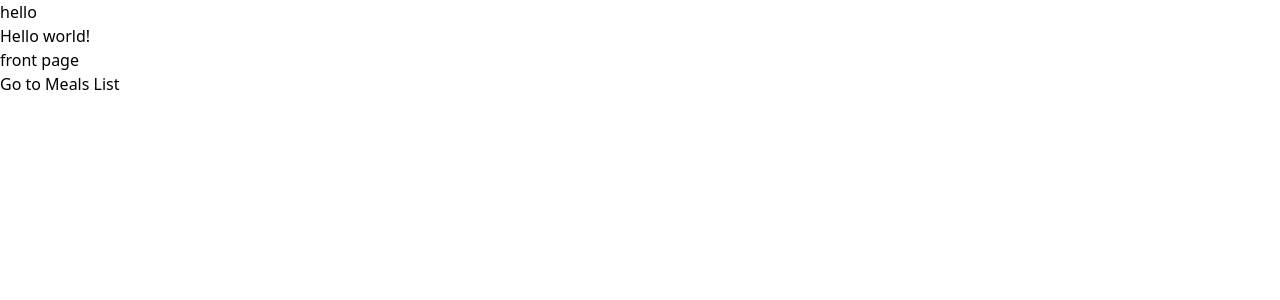
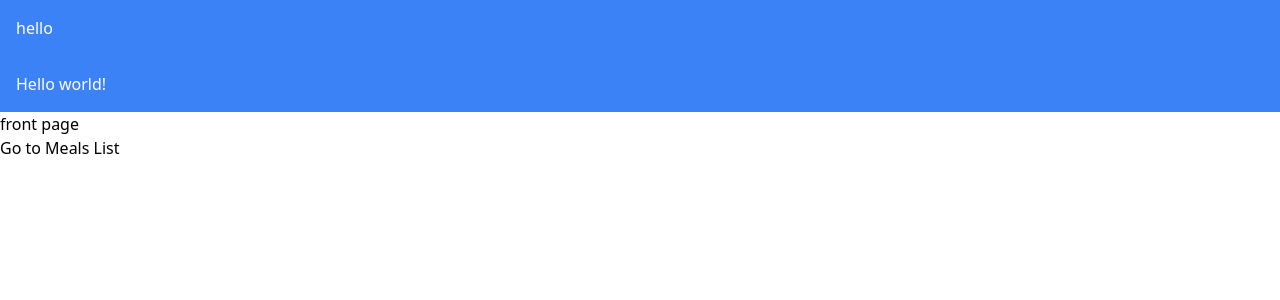
Before and after one commit to samima55/meal-sharing, a React app: page / in a window 1280 px wide. Shown: the top 300 px of the page. Built offline with nearby package versions, Linux system fonts and the light colour scheme.

Commit message:
tailwind config . to *

```diff
--- a/tailwind.config.js
+++ b/tailwind.config.js
@@ -1,7 +1,7 @@
 /** @type {import('tailwindcss').Config} */
 module.exports = {
   content: [
-    "./src/*./*.{js,jsx,ts,tsx}",
+    "./src/**/*.{js,jsx,ts,tsx}",
   ],
   theme: {
     extend: {},
```
